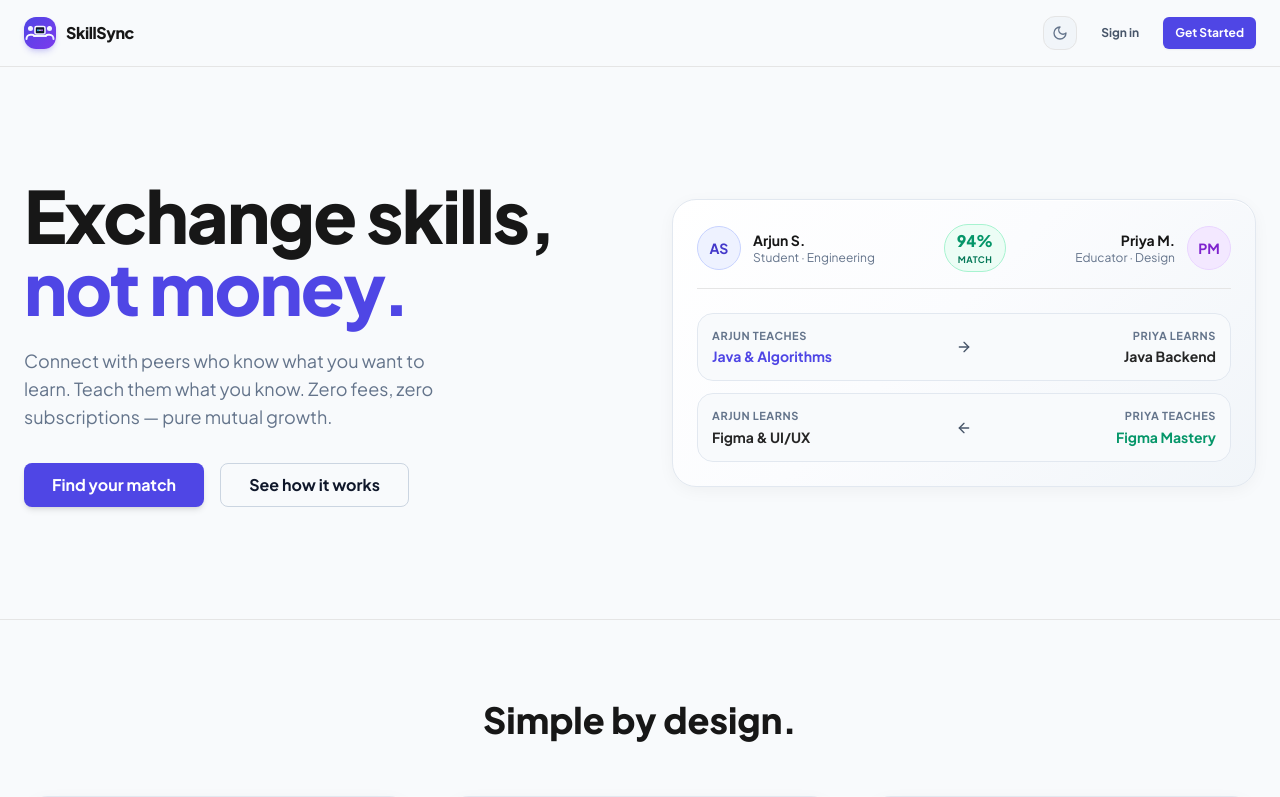
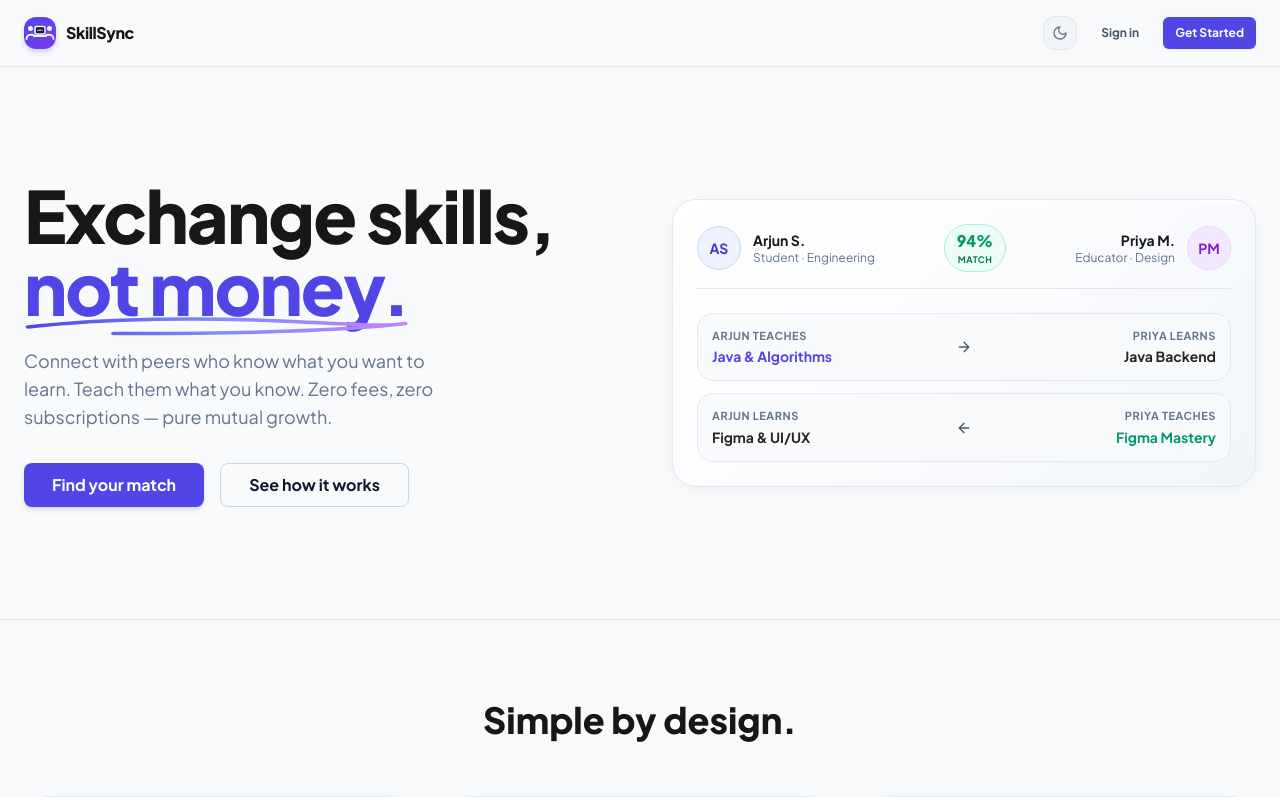
Before and after one commit to himanshuraj108/SkillSync, a React (Vite) app in the folder client/: page / in a window 1280 px wide. Shown: the top 797 px of the page. Built offline with nearby package versions, Linux system fonts and the light colour scheme; no server answers.

Commit message:
feat(ui): animated handwritten signature underline on hero headlines

```diff
--- a/client/src/components/layout/AuthLayout.jsx
+++ b/client/src/components/layout/AuthLayout.jsx
@@ -2,6 +2,7 @@ import { Link, Outlet } from 'react-router-dom'
 import { Sparkles, Moon, Sun, ArrowRight, ArrowLeft } from 'lucide-react'
 import { useThemeStore } from '@/store/themeStore.js'
 import { Logo } from '@/components/ui/Logo.jsx'
+import { SignatureUnderline } from '@/components/ui/SignatureUnderline.jsx'
 
 export function AuthLayout({ children }) {
   const content = children || <Outlet />
@@ -28,7 +29,10 @@ export function AuthLayout({ children }) {
             </span>
             <h2 className="text-3xl xl:text-4xl font-extrabold tracking-tight text-neutral-900 dark:text-white leading-[1.15] mt-1 mb-3">
               Exchange skills,<br />
-              <span className="text-indigo-600 dark:text-indigo-400">not money.</span>
+              <span className="relative inline-block text-indigo-600 dark:text-indigo-400">
+                not money.
+                <SignatureUnderline delay={0.4} duration={1.1} />
+              </span>
             </h2>
             <p className="text-xs xl:text-sm text-neutral-600 dark:text-neutral-400 leading-relaxed max-w-sm">
               Teach what you know. Learn what you need. Zero fees, zero subscriptions — pure mutual growth.
--- /dev/null
+++ b/client/src/components/ui/SignatureUnderline.jsx
@@ -0,0 +1,49 @@
+import { motion } from 'framer-motion'
+
+export function SignatureUnderline({
+  delay = 0.4,
+  duration = 1.2,
+  className = 'absolute -bottom-2.5 sm:-bottom-3.5 left-0 w-full h-4 sm:h-6 overflow-visible pointer-events-none',
+}) {
+  return (
+    <motion.svg
+      viewBox="0 0 280 24"
+      fill="none"
+      xmlns="http://www.w3.org/2000/svg"
+      className={className}
+      preserveAspectRatio="none"
+      initial="hidden"
+      animate="visible"
+    >
+      <defs>
+        <linearGradient id="sig-underline-grad" x1="0%" y1="0%" x2="100%" y2="0%">
+          <stop offset="0%" stopColor="#4f46e5" />
+          <stop offset="50%" stopColor="#818cf8" />
+          <stop offset="100%" stopColor="#c084fc" />
+        </linearGradient>
+      </defs>
+
+      {/* Main sweeping handwritten signature underline path */}
+      <motion.path
+        d="M 3 14 C 60 5, 130 4, 195 8.5 C 235 11, 260 14, 277 10.5 C 235 17.5, 155 21, 65 20.5"
+        stroke="url(#sig-underline-grad)"
+        strokeWidth="3.5"
+        strokeLinecap="round"
+        strokeLinejoin="round"
+        variants={{
+          hidden: { pathLength: 0, opacity: 0 },
+          visible: {
+            pathLength: 1,
+            opacity: 1,
+            transition: {
+              pathLength: { duration, ease: [0.22, 1, 0.36, 1], delay },
+              opacity: { duration: 0.15, delay },
+            },
+          },
+        }}
+      />
+    </motion.svg>
+  )
+}
+
+export default SignatureUnderline
--- a/client/src/pages/Landing.jsx
+++ b/client/src/pages/Landing.jsx
@@ -4,6 +4,7 @@ import { ArrowRight, ArrowLeft, Sun, Moon, Sparkles } from 'lucide-react'
 import { useInView } from 'react-intersection-observer'
 import { Button } from '@/components/ui/Button.jsx'
 import { Logo } from '@/components/ui/Logo.jsx'
+import { SignatureUnderline } from '@/components/ui/SignatureUnderline.jsx'
 import { useThemeStore } from '@/store/themeStore.js'
 
 export default function Landing() {
@@ -57,7 +58,10 @@ export default function Landing() {
             >
               <h1 className="text-4xl sm:text-6xl lg:text-7xl font-extrabold tracking-tight text-neutral-900 dark:text-white leading-[1.1]">
                 Exchange skills,<br />
-                <span className="text-indigo-600 dark:text-indigo-400">not money.</span>
+                <span className="relative inline-block text-indigo-600 dark:text-indigo-400">
+                  not money.
+                  <SignatureUnderline delay={0.35} duration={1.1} />
+                </span>
               </h1>
               <p className="text-base sm:text-lg text-neutral-600 dark:text-neutral-400 mt-6 max-w-md leading-relaxed">
                 Connect with peers who know what you want to learn. Teach them what you know. Zero fees, zero subscriptions — pure mutual growth.
```
